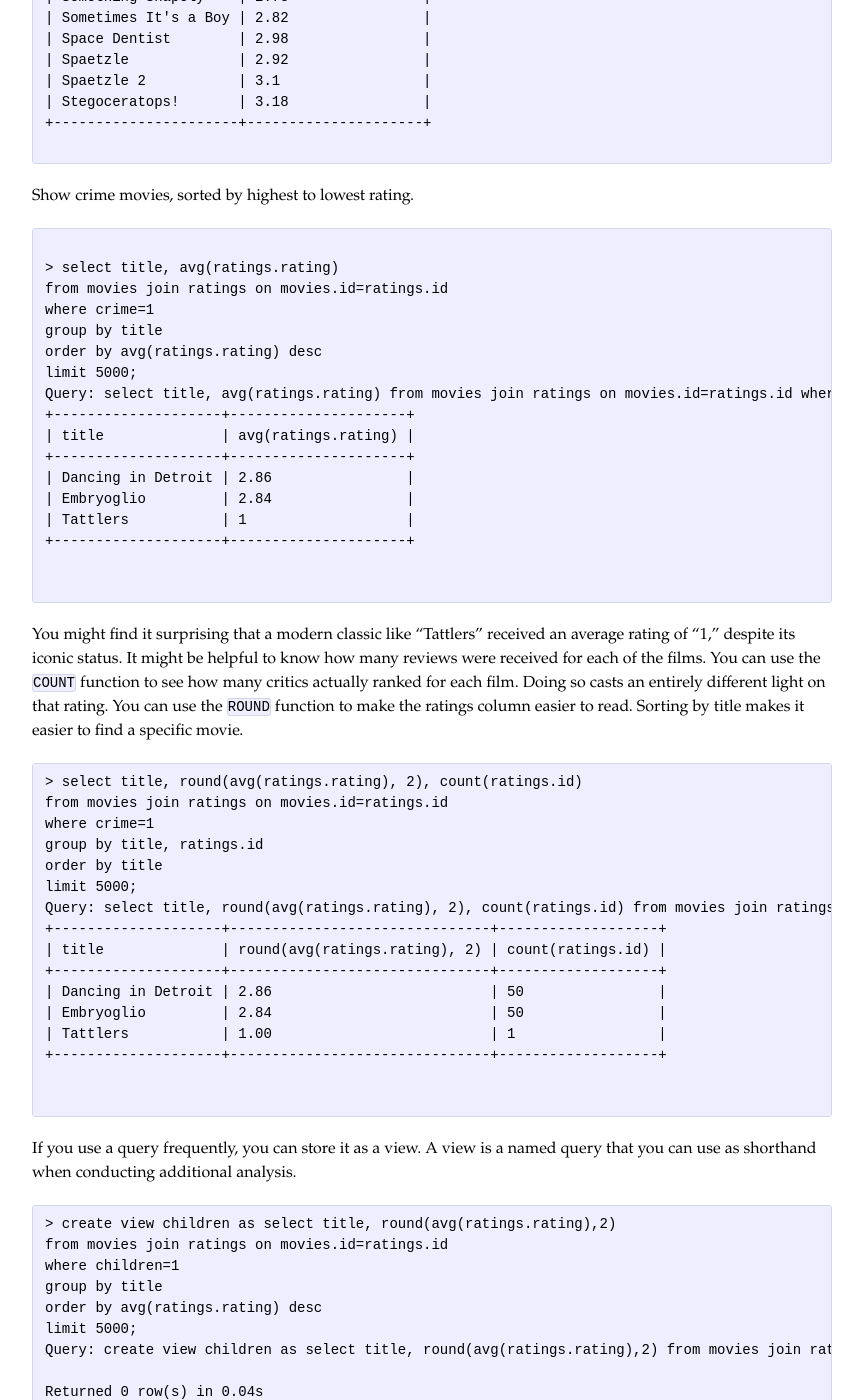
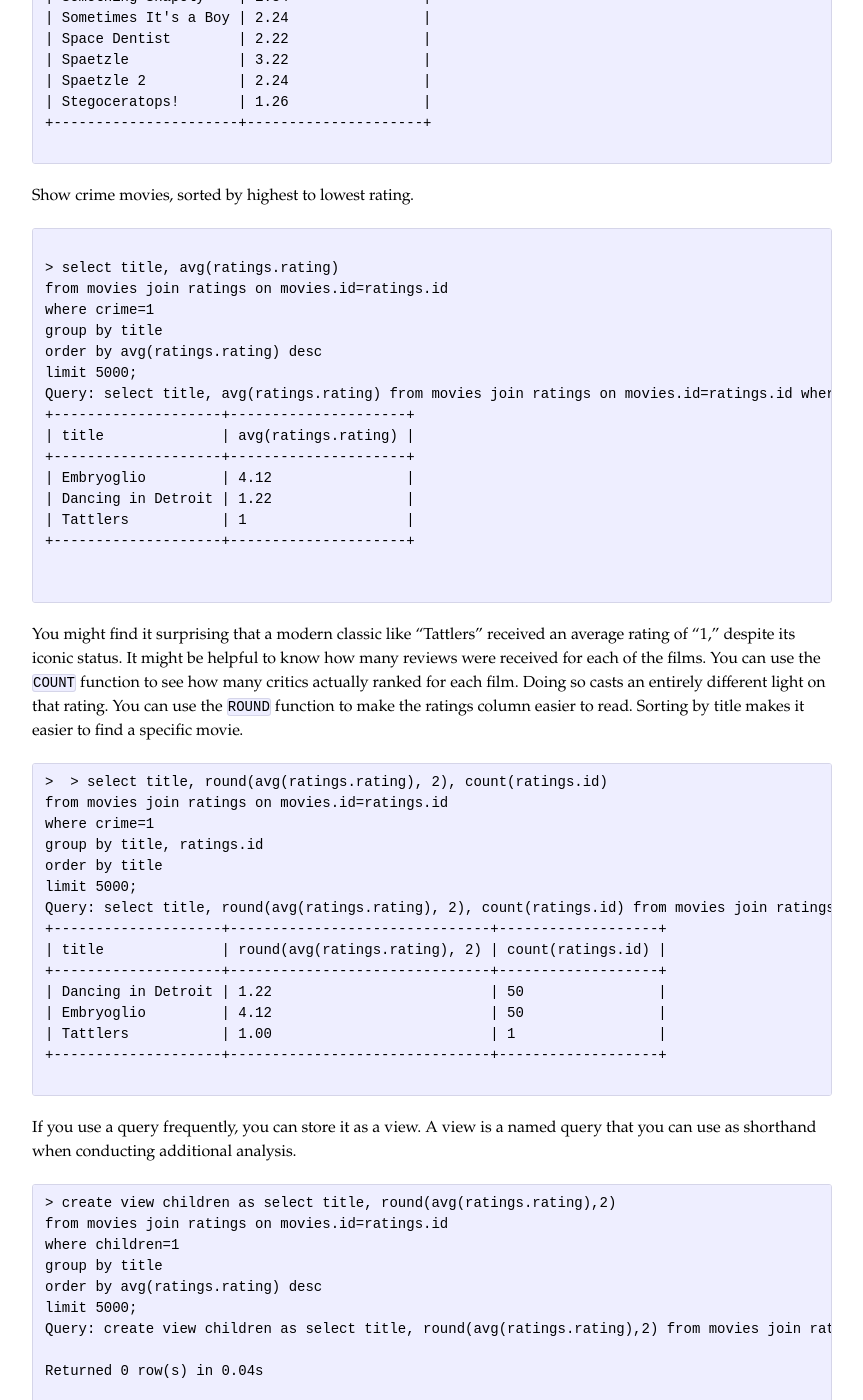
Before and after one commit to kite-sdk/kite-docs, a Jekyll site: the page built from Viewing-with-Impala.md, in a window 1280 px wide and 1400 px high, scrolled down 5940 px. Shown: the whole window, without its empty margins (208-1071 px from the left). Built offline with Jekyll 4.4.1, drawn with Linux system fonts in a browser that asks for light colours; some of the changed text lies outside the part shown.

Commit message:
Updated examples with more realistic ratings.

````diff
--- a/Viewing-with-Impala.md
+++ b/Viewing-with-Impala.md
@@ -156,16 +156,16 @@ Query: select * from ratings limit 10
 +----+--------+--------+
 | id | critic | rating |
 +----+--------+--------+
-| 1  | 1      | 3      |
+| 1  | 1      | 1      |
 | 1  | 2      | 2      |
-| 1  | 3      | 3      |
-| 1  | 4      | 3      |
-| 1  | 5      | 3      |
-| 1  | 6      | 5      |
-| 1  | 7      | 3      |
-| 1  | 8      | 2      |
-| 1  | 9      | 4      |
-| 1  | 10     | 3      |
+| 1  | 3      | 1      |
+| 1  | 4      | 1      |
+| 1  | 5      | 1      |
+| 1  | 6      | 1      |
+| 1  | 7      | 1      |
+| 1  | 8      | 1      |
+| 1  | 9      | 1      |
+| 1  | 10     | 2      |
 +----+--------+--------+
 
 ```
@@ -246,7 +246,7 @@ Query: select title, release from movies where western=1 order by release desc l
 Show movies with titles that start with _S_, sorted by title.
 
 ```
-> select title, avg(ratings.rating)
+ > select title, avg(ratings.rating)
 from movies join ratings on movies.id=ratings.id
 where title like "S%"
 group by title
@@ -256,13 +256,13 @@ Query: select title, avg(ratings.rating) from movies join ratings on movies.id=r
 +----------------------+---------------------+
 | title                | avg(ratings.rating) |
 +----------------------+---------------------+
-| Simple Pleasures     | 2.92                |
-| Something Shapely    | 2.78                |
-| Sometimes It's a Boy | 2.82                |
-| Space Dentist        | 2.98                |
-| Spaetzle             | 2.92                |
-| Spaetzle 2           | 3.1                 |
-| Stegoceratops!       | 3.18                |
+| Simple Pleasures     | 4.28                |
+| Something Shapely    | 1.34                |
+| Sometimes It's a Boy | 2.24                |
+| Space Dentist        | 2.22                |
+| Spaetzle             | 3.22                |
+| Spaetzle 2           | 2.24                |
+| Stegoceratops!       | 1.26                |
 +----------------------+---------------------+
 
 ```
@@ -281,8 +281,8 @@ Query: select title, avg(ratings.rating) from movies join ratings on movies.id=r
 +--------------------+---------------------+
 | title              | avg(ratings.rating) |
 +--------------------+---------------------+
-| Dancing in Detroit | 2.86                |
-| Embryoglio         | 2.84                |
+| Embryoglio         | 4.12                |
+| Dancing in Detroit | 1.22                |
 | Tattlers           | 1                   |
 +--------------------+---------------------+
 
@@ -291,7 +291,7 @@ Query: select title, avg(ratings.rating) from movies join ratings on movies.id=r
 You might find it surprising that a modern classic like "Tattlers" received an average rating of "1," despite its iconic status. It might be helpful to know how many reviews were received for each of the films. You can use the `COUNT` function to see how many critics actually ranked for each film. Doing so casts an entirely different light on that rating. You can use the `ROUND` function to make the ratings column easier to read. Sorting by title makes it easier to find a specific movie.
 
 ```
-> select title, round(avg(ratings.rating), 2), count(ratings.id)
+>  > select title, round(avg(ratings.rating), 2), count(ratings.id)
 from movies join ratings on movies.id=ratings.id
 where crime=1
 group by title, ratings.id
@@ -301,11 +301,10 @@ Query: select title, round(avg(ratings.rating), 2), count(ratings.id) from movie
 +--------------------+-------------------------------+-------------------+
 | title              | round(avg(ratings.rating), 2) | count(ratings.id) |
 +--------------------+-------------------------------+-------------------+
-| Dancing in Detroit | 2.86                          | 50                |
-| Embryoglio         | 2.84                          | 50                |
+| Dancing in Detroit | 1.22                          | 50                |
+| Embryoglio         | 4.12                          | 50                |
 | Tattlers           | 1.00                          | 1                 |
 +--------------------+-------------------------------+-------------------+
-
 
 ```
 
@@ -322,28 +321,24 @@ Query: create view children as select title, round(avg(ratings.rating),2) from m
 
 Returned 0 row(s) in 0.04s
 
+```
 
-```
 No rows are returned as a result of the query, but Impala creates a new view.
 
 One advantage of working with a view is that you can use the aggregate column (rating, named _c1 in the view) in a WHERE clause. If you only want to see the highest rated movies for children, you can run an additional query on the view.
 
 ```
-> select * from children where _c1> 2.5;
+> > select * from children where _c1> 2.5;
 Query: select * from children where _c1> 2.5
-+------------------------+------+
-| title                  | _c1  |
-+------------------------+------+
-| Stegoceratops!         | 3.18 |
-| Wrastlin'!             | 3.04 |
-| Space Dentist          | 2.98 |
-| Simple Pleasures       | 2.92 |
-| Tell 'Em Mikey's Back  | 2.90 |
-| Cock Crows Thrice, The | 2.90 |
-| Fledgling              | 2.84 |
-| Return from Mars       | 2.82 |
-| Boy and His Cattle, A  | 2.74 |
-+------------------------+------+
++-----------------------+------+
+| title                 | _c1  |
++-----------------------+------+
+| Simple Pleasures      | 4.28 |
+| Return from Mars      | 4.24 |
+| Tell 'Em Mikey's Back | 4.12 |
+| Fledgling             | 3.30 |
+| Boy and His Cattle, A | 3.24 |
++-----------------------+------+
 
 ```
 
````
